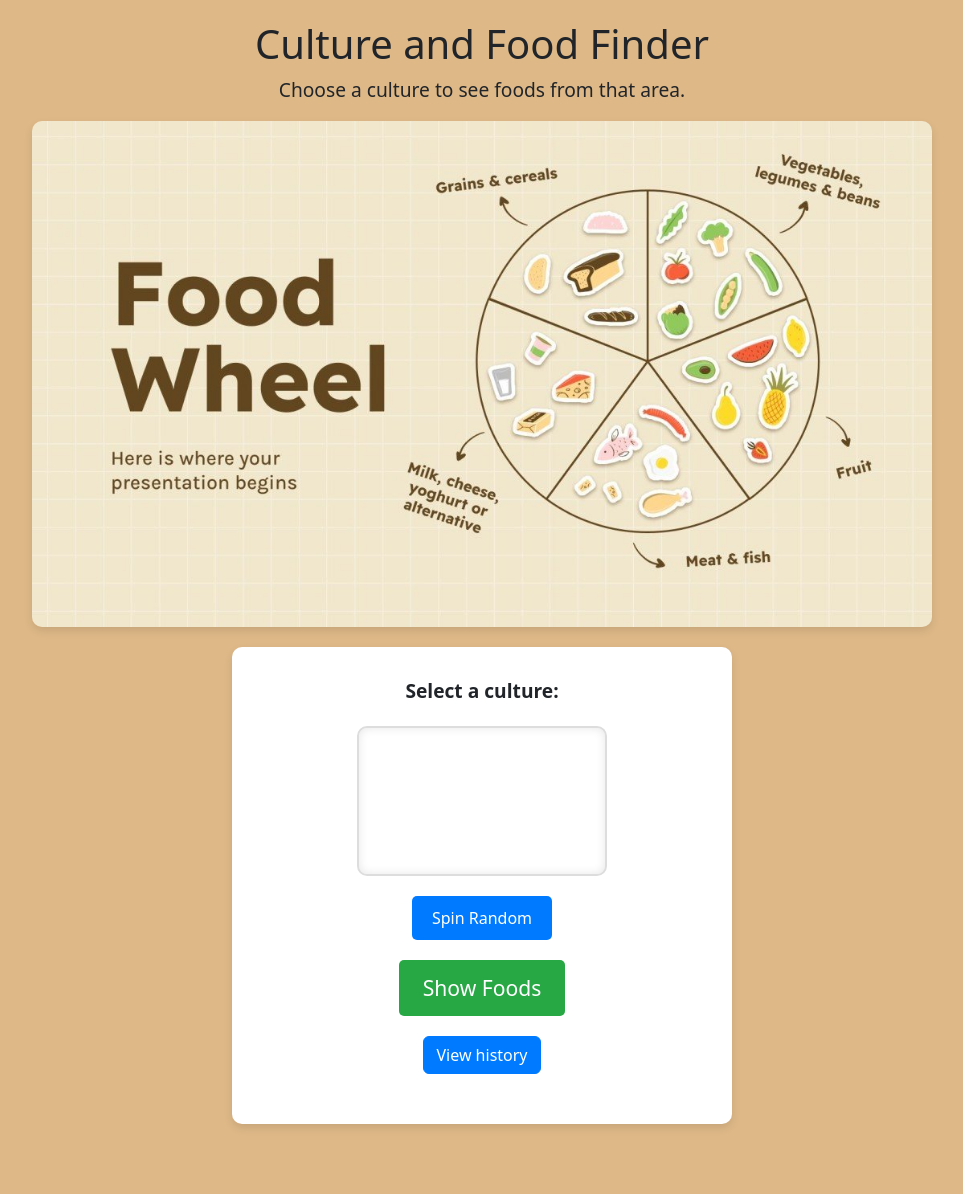
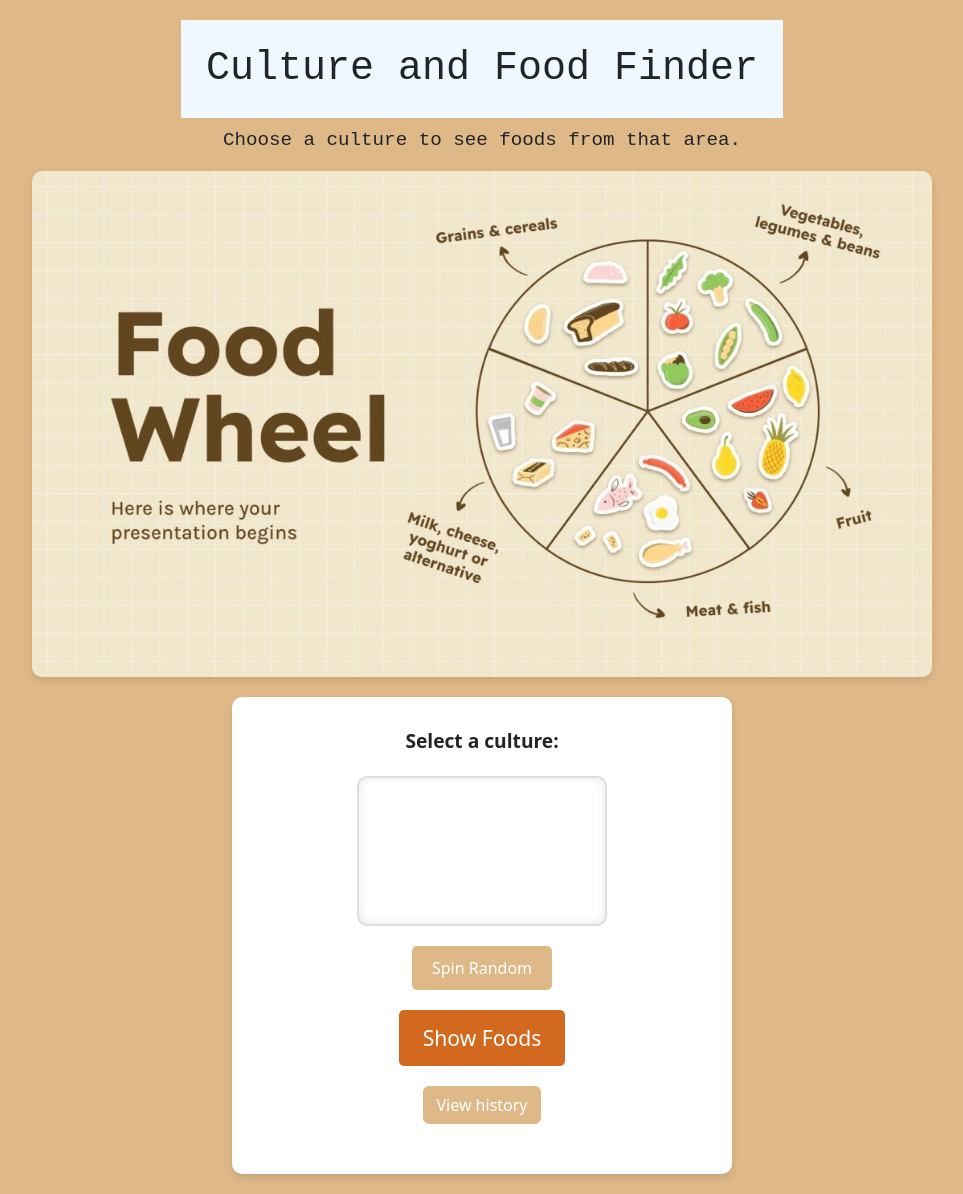
Before and after one commit to Cmonriyu/CST-205-Final, a Flask app: page / in a window 1280 px wide. Shown: the whole page, without its empty margins (158-1121 px from the left). Before the commit the page ends 1128 px from the top, so only its background shows below. Run offline with Flask 3, Linux system fonts and the light colour scheme; data that the repository does not hold is empty; some libraries are stand-ins or nearby versions.

Commit message:
index formatting changes

```diff
--- a/static/css/style.css
+++ b/static/css/style.css
@@ -1,6 +1,6 @@
 body {
-    font-family: Arial, sans-serif;
-    background-color:#f8f9fa;
+    font-family: 'Courier New', Courier, monospace;
+    background-color: burlywood;
     color: #333;
     margin: 0;
     padding: 20px;
@@ -45,7 +45,7 @@ form p {
 }
 
 input[type="submit"] {
-    background-color: #28a745;
+    background-color: chocolate;
     color: white;
     border: none;
     padding: 12px 24px;
@@ -58,11 +58,11 @@ input[type="submit"] {
 }
 
 input[type="submit"]:hover {
-    background-color: #218838;
+    background-color: rgb(171, 83, 20);
 }
 
 .btn {
-    background-color: #4CAF50;
+    background-color: burlywood;
     color: white;
     padding: 10px 20px;
     border: none;
@@ -73,5 +73,5 @@ input[type="submit"]:hover {
 
 
 .btn:hover {
-    background-color: #45a049;
+    background-color: rgb(211, 165, 105);
 }
--- a/static/css/wheel.css
+++ b/static/css/wheel.css
@@ -31,11 +31,11 @@
 
 .option:hover {
     background-color: #e9ecef;
-    color: #007bff;
+    color: burlywood;
 }
 
 .option.selected {
-    background-color: #007bff;
+    background-color: chocolate;
     color: white;
     font-weight: bold;
     box-shadow: 0 0 10px rgba(0,123,255,0.5);
@@ -45,7 +45,7 @@
     display: block;
     margin: 15px auto;
     padding: 10px 20px;
-    background-color: #007bff;
+    background-color: burlywood;
     color: white;
     border: none;
     border-radius: 5px;
@@ -55,7 +55,7 @@
 }
 
 #spin:hover {
-    background-color: #0056b3;
+    background-color: rgb(196, 145, 79);
     transform: scale(1.05);
 }
 
--- a/templates/index.html
+++ b/templates/index.html
@@ -4,13 +4,21 @@
     <title>Culture and Food Finder</title>
     <link rel="stylesheet" href="{{ url_for('static', filename='css/style.css') }}">
     <link rel="stylesheet" href="{{ url_for('static', filename='css/wheel.css') }}">
+    <style>
+        h1 {
+            text-align: center;
+            padding: 25px;
+            font-family: 'Courier New', Courier, monospace;
+            background-color: aliceblue;
+        }
+    </style>
     {{ bootstrap.load_css() }}
 </head>
 <body style="background-color: burlywood;">
 
     <h1>Culture and Food Finder</h1>
 
-    <p>Choose a culture to see foods from that area.</p>
+    <p style="font-family: 'Courier New', Courier, monospace;">Choose a culture to see foods from that area.</p>
 
     <img src="{{ url_for('static', filename='images/food1.jpg') }}" width="900">
 
@@ -33,7 +41,7 @@
         </p>
         <p>
             <a href="{{url_for('history')}}" class="btn btn-info"
-            style="color:white; background-color: #007bff; border-color: #007bff;"
+            style="color:white; background-color: burlywood; border-color:burlywood"
             >View history</a>
         </p>
 
```
